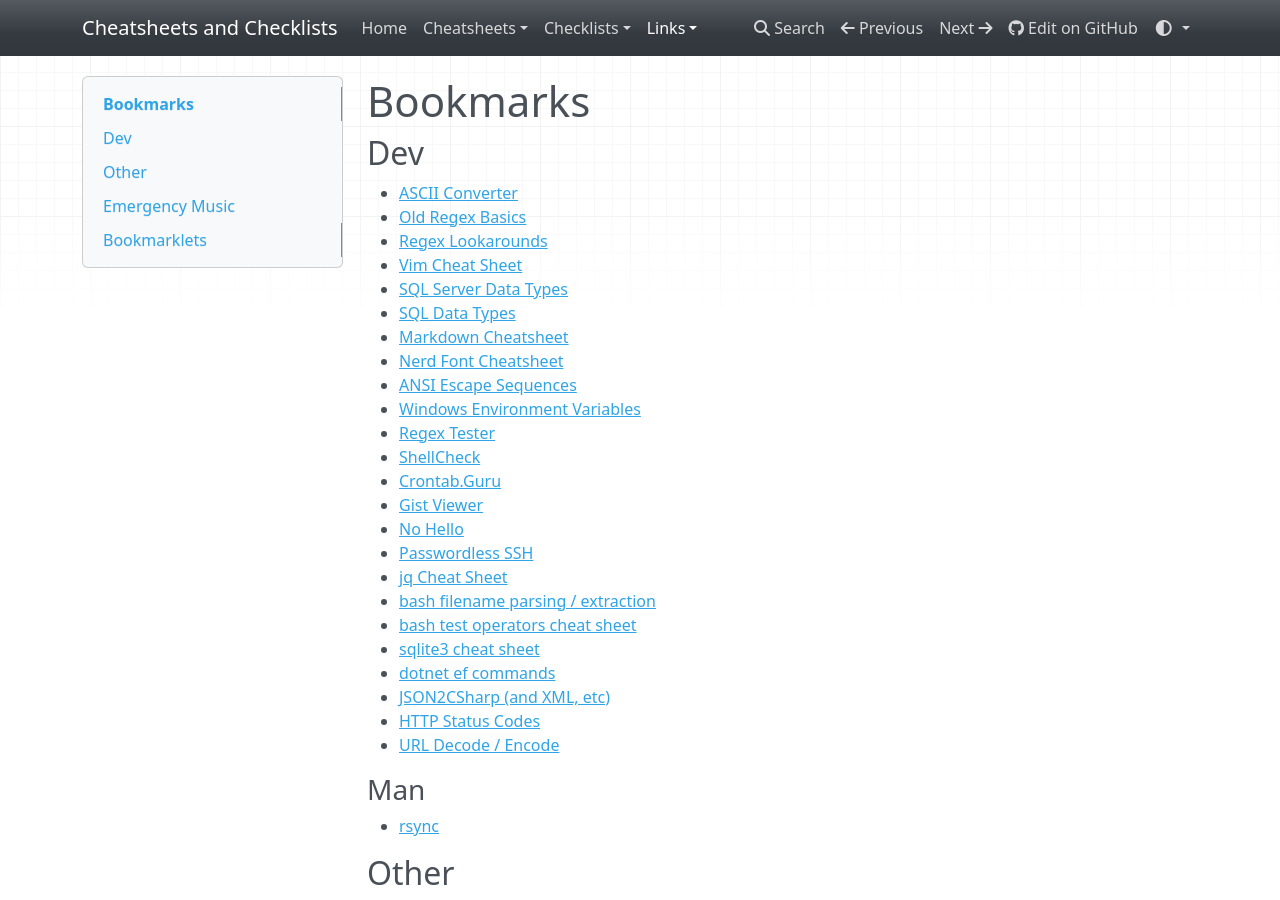
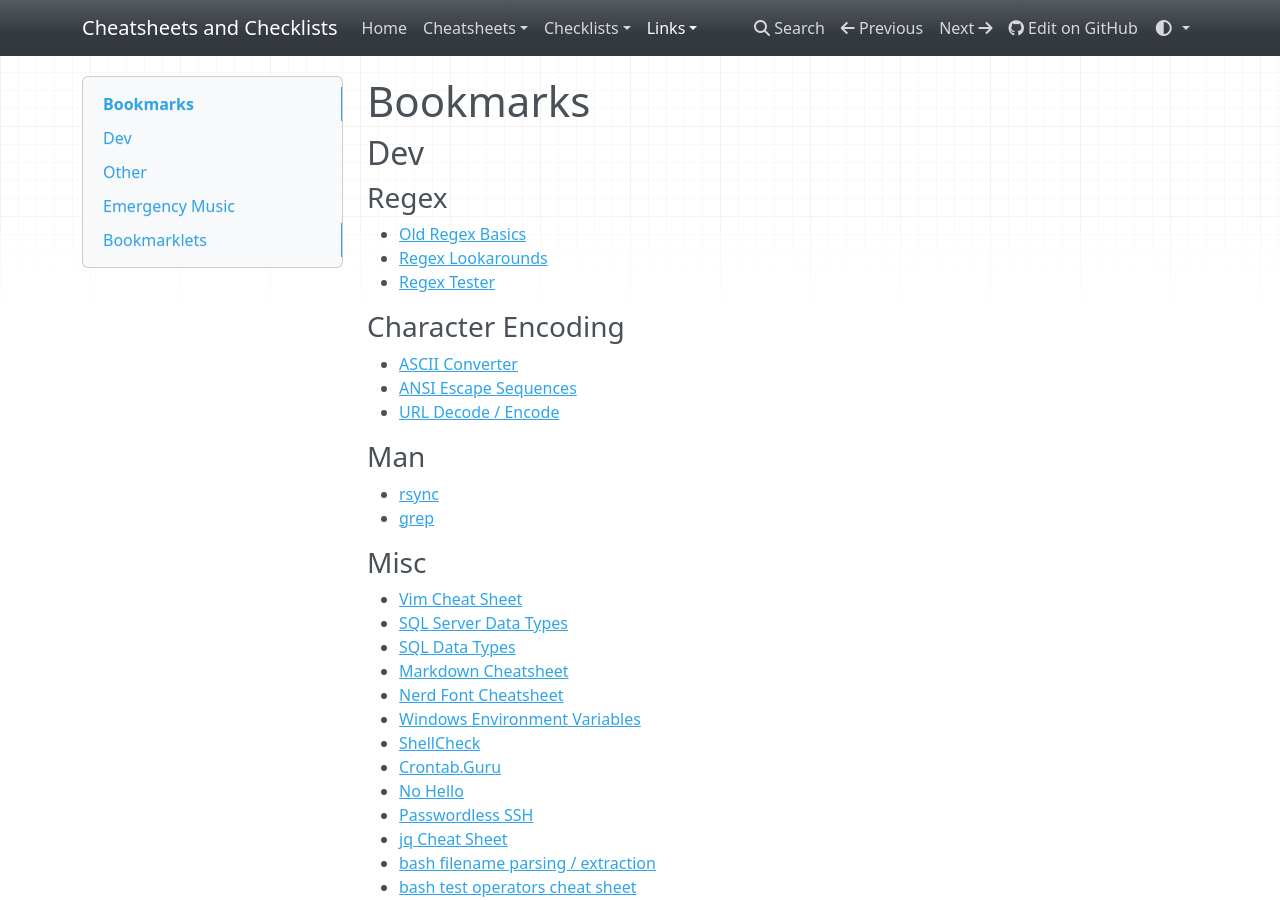
Before and after one commit to buckmanc/cheatsheets_and_checklists, an MkDocs documentation site: the page built from docs/links/bookmarks.md, in a window 1280 px wide and 900 px high. Built offline with MkDocs 1.6.1, drawn with Linux system fonts in a browser that asks for light colours; nearby versions of some CDN libraries.

Commit message:
bookmark updates

```diff
--- a/docs/links/bookmarks.md
+++ b/docs/links/bookmarks.md
@@ -1,20 +1,30 @@
 # Bookmarks
 
 ## Dev
-- [ASCII Converter](https://www.branah.com/ascii-converter)
+
+### Regex
 - [Old Regex Basics](https://web.archive.org/web/20130814132447/http://www.regular-expressions.info/reference.html)
 - [Regex Lookarounds](https://miro.medium.com/v2/1*PRRHGdN32Mep-3KhLwvKzw.png)
+- [Regex Tester](https://regex101.com/)
+
+### Character Encoding
+- [ASCII Converter](https://www.branah.com/ascii-converter)
+- [ANSI Escape Sequences](https://stackoverflow.com/a/33206814)
+- [URL Decode / Encode](https://urlencoder.org)
+
+### Man
+- [rsync](https://linux.die.net/man/1/rsync)
+- [grep](https://linux.die.net/man/1/grep)
+
+### Misc
 - [Vim Cheat Sheet](https://vim.rtorr.com/)
 - [SQL Server Data Types](https://web.archive.org/web/20161128134813/http://www.dummies.com/programming/sql/data-types-found-in-sql-server-2008)
 - [SQL Data Types](https://www.w3schools.com/sql/sql_datatypes.asp)
 - [Markdown Cheatsheet](https://github.com/adam-p/markdown-here/wiki/Markdown-Cheatsheet#headers)
 - [Nerd Font Cheatsheet](https://www.nerdfonts.com/cheat-sheet)
-- [ANSI Escape Sequences](https://stackoverflow.com/a/33206814)
 - [Windows Environment Variables](https://ss64.com/nt/syntax-variables.html)
-- [Regex Tester](https://regex101.com/)
 - [ShellCheck](https://shellcheck.net)
 - [Crontab.Guru](https://crontab.guru)
-- [Gist Viewer](https://yi-jiayu.github.io/essence/)
 - [No Hello](https://nohello.net)
 - [Passwordless SSH](https://linuxize.com/post/how-to-setup-passwordless-ssh-login/)
 - [jq Cheat Sheet](https://gist.github.com/olih/f7437fb6962fb3ee9fe95bda8d2c8fa4)
```
Also changed, not shown: other parts of docs/links/bookmarks.md (+0 -4 lines), docs/html/new_tab_page_simple.html (+5 -4 lines), docs/links/new_tab_page.md (+5 -4 lines).
